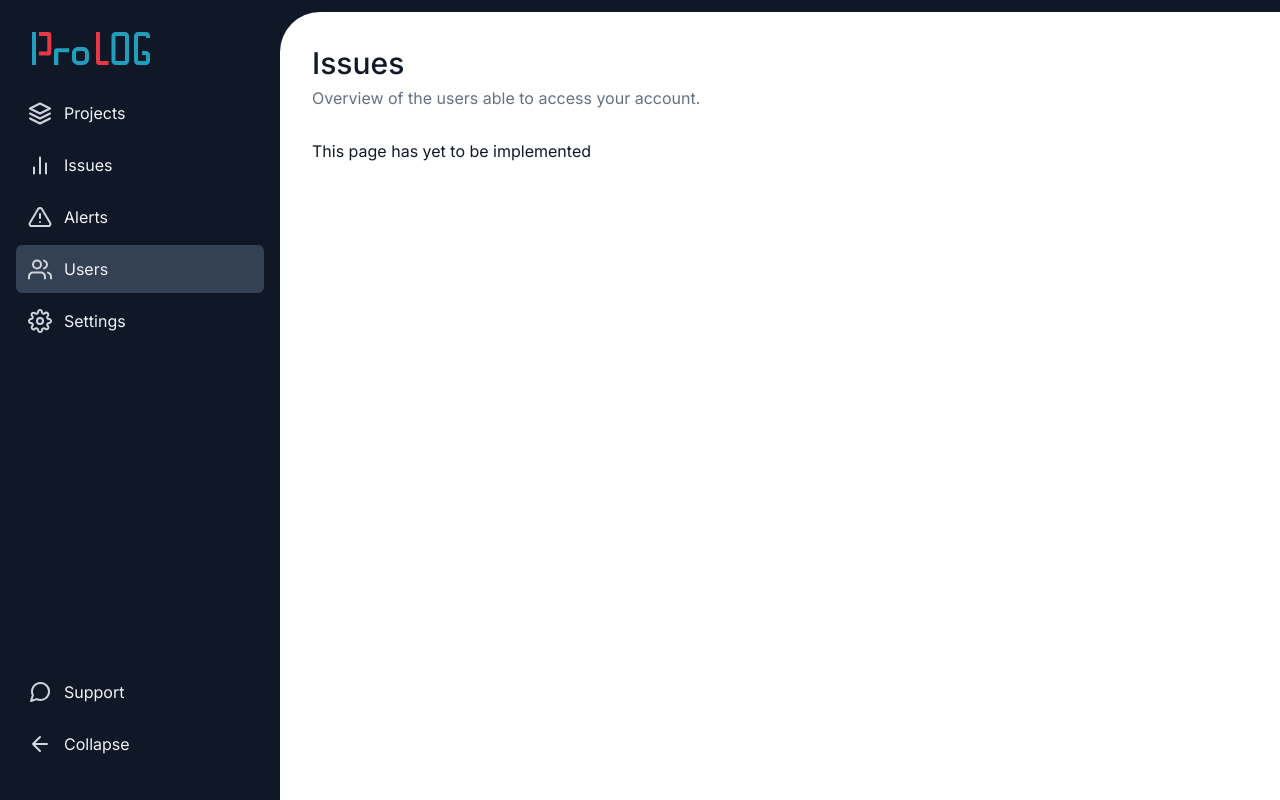
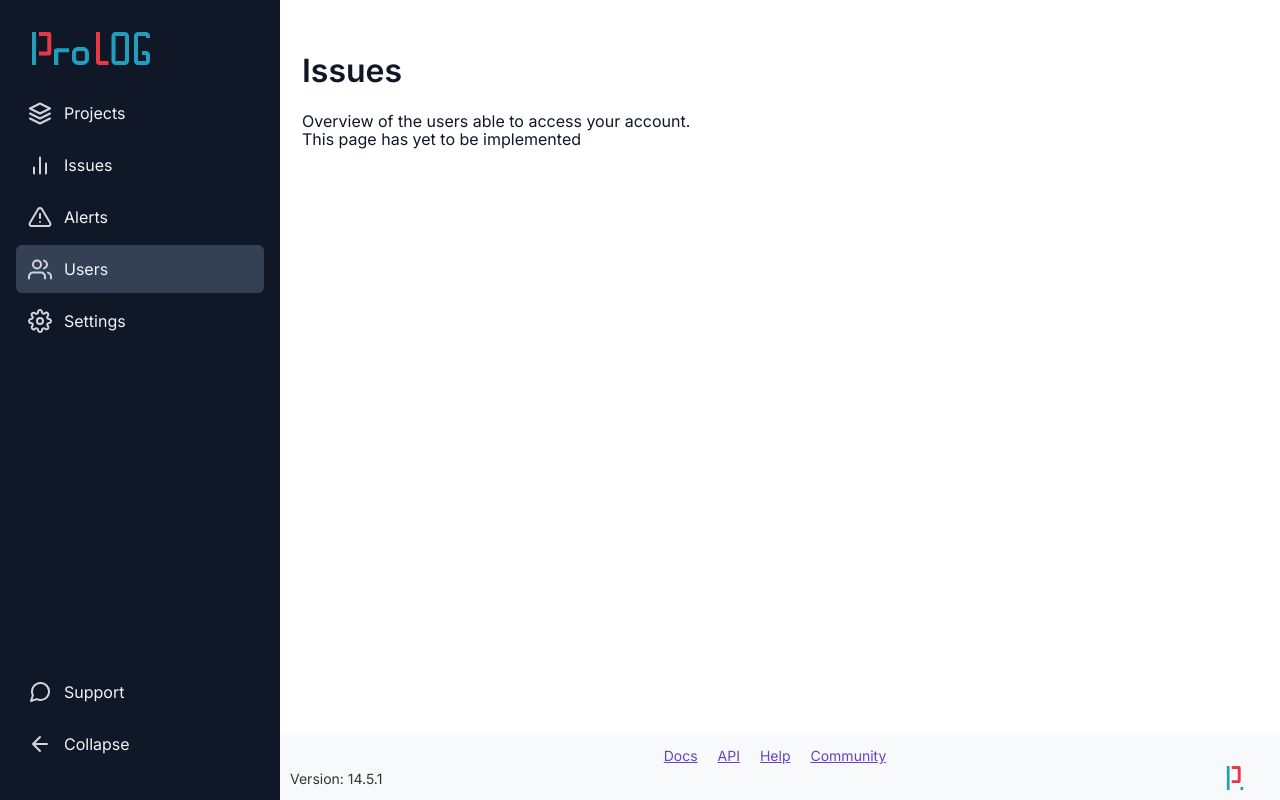
Before and after one commit to profydev/prolog-app-AlexGopal, a Next.js app: page /dashboard/users in a window 1280 px wide. Built offline with nearby package versions, Linux system fonts and the light colour scheme.

Commit message:
added a model of the footer and modifed spacing between maincontent and nav bar.

```diff
--- /dev/null
+++ b/features/footer/footer.module.scss
@@ -0,0 +1,84 @@
+// .footer {
+//     padding: 10px 20px;  // Adjust padding to reduce height
+//     text-align: center;
+//     background-color: #f8f9fa;
+//     color: #333;
+//     position: relative;
+//     z-index: 1;  // Ensure footer stays beneath sidebar
+//     font-size: 14px;
+//     line-height: 1.5;
+//   }
+
+// .footer {
+//   padding: 10px 20px;  // Adjust padding to reduce height
+//   background-color: #f8f9fa;
+//   color: #333;
+//   position: relative;
+//   z-index: 1;  // Ensure footer stays beneath sidebar
+//   font-size: 14px;
+//   line-height: 1.5;
+//   display: flex; //aligns items horizontally
+//   justify-content: space-between; //distrubates space between links and logo
+//   align-items: center; //vertically centers items in the footer
+//   position: relative;
+
+//   .navLinks {
+//     display: flex;
+//     gap: 20px;  // Space between the links
+
+//     a {
+//       color: #333;
+//       text-decoration: none;
+//       font-weight: bold;
+
+//       &:hover {
+//         text-decoration: underline;
+//       }
+//     }
+//   }
+
+//   .footerInfo {
+//     display: flex;
+//     align-items: center;
+//     gap: 20px;  // Space between the version text and logo
+
+//     .logo {
+//       height: 24px;  // Adjust as needed for your logo size
+//     }
+//   }
+// }
+
+.footer {
+  padding: 10px 20px; // Adjust padding to reduce height
+  background-color: #f8f9fa;
+  color: #333;
+  font-size: 14px;
+  line-height: 1.5;
+  z-index: 1;
+  position: relative;
+
+  // Apply the same margin-left as the contentWrapper for alignment with sidebar
+  // margin-left: 30px; // Matches the sidebar width when expanded
+
+  // Ensure footer adjusts when the sidebar is collapsed
+  // &.isCollapsed {
+  //   margin-left: 83px;
+  // }
+
+  .navLinks {
+    display: flex;
+    gap: 20px; // Space between the links
+    justify-content: center;
+  }
+
+  .footerInfo {
+    display: flex;
+    align-items: center;
+    justify-content: space-between;
+    gap: 20px;
+
+    .logo {
+      height: 24px;
+    }
+  }
+}
--- /dev/null
+++ b/features/footer/footer.tsx
@@ -0,0 +1,32 @@
+import styles from "./footer.module.scss";
+import Image from "next/image";
+
+export function Footer() {
+  return (
+    // <div className = {styles.footer}>
+    //     hello
+    // </div>
+    <div>
+      {/* <p>&copy; 2024 Your Company Name. All rights reserved.</p>
+            <p>Contact us at <a href="mailto:support@yourcompany.com">support@yourcompany.com</a></p> */}
+      <footer className={styles.footer}>
+        <nav className={styles.navLinks}>
+          <a href="/docs">Docs</a>
+          <a href="/api">API</a>
+          <a href="/help">Help</a>
+          <a href="/community">Community</a>
+        </nav>
+        <div className={styles.footerInfo}>
+          <span>Version: 14.5.1</span>
+          <Image
+            src="/icons/logo-small.svg"
+            alt="ProLog Logo"
+            width={50}
+            height={50}
+            className={styles.logo}
+          />
+        </div>
+      </footer>
+    </div>
+  );
+}
--- a/features/layout/page-container/page-container.module.scss
+++ b/features/layout/page-container/page-container.module.scss
@@ -4,13 +4,77 @@
 @use "@styles/breakpoint";
 @use "@styles/misc";
 
+// .container {
+//   display: flex;
+//   min-height: 100vh; // Full height of the viewport
+// }
+
+// .sidebar {
+//   width: 250px; // Fixed width for the sidebar
+//   background: color.$gray-900;
+//   position: relative;
+//   z-index: 2; // Ensure sidebar stays above other content
+
+//   &.isCollapsed {
+//     width: 83px;
+//   }
+// }
+
+// .contentWrapper {
+//   flex: 1;
+//   display: flex;
+//   flex-direction: column;
+//   position: relative;
+//   margin-left: 50px; // Matches the sidebar width when expanded
+
+//   &.isCollapsed {
+//     margin-left: 83px; // Matches the collapsed sidebar width
+//   }
+// }
+
+// .main {
+//   flex: 1; // Main content takes up remaining space
+// }
+
+// .contentContainer {
+//   flex: 1;
+//   margin-top: misc.$header-height;
+//   padding: space.$s8 space.$s3;
+//   background: white;
+//   overflow: hidden; // Ensure no content overflows
+
+//   @media (min-width: breakpoint.$desktop) {
+//     margin-top: 0; // Remove top margin for desktop
+//     padding: space.$s8;
+//     border-top-left-radius: space.$s10;
+//   }
+// }
+
 .container {
   display: flex;
+  min-height: 100vh; // Full height of the viewport
+}
+
+.sidebar {
+  width: 250px;
+  background: color.$gray-900;
+  position: relative;
+  z-index: 2;
+
+  &.isCollapsed {
+    width: 83px;
+  }
+}
+
+.contentWrapper {
+  flex: 1;
+  display: flex;
   flex-direction: column;
-  background: color.$gray-900;
+  position: relative;
+  margin-left: 20px;
 
-  @media (min-width: breakpoint.$desktop) {
-    flex-direction: row;
+  &.isCollapsed {
+    margin-left: 0; // Aligns content and footer to sidebar when collapsed
   }
 }
 
@@ -19,27 +83,15 @@
 }
 
 .contentContainer {
-  min-height: calc(100vh - 2 * space.$s8 - misc.$header-height);
+  flex: 1;
   margin-top: misc.$header-height;
   padding: space.$s8 space.$s3;
   background: white;
+  overflow: hidden;
 
   @media (min-width: breakpoint.$desktop) {
-    min-height: calc(100vh - space.$s3 - 2 * space.$s8);
-    margin-top: space.$s3;
+    margin-top: 0;
     padding: space.$s8;
     border-top-left-radius: space.$s10;
   }
 }
-
-.title {
-  margin: space.$s0 space.$s0 space.$s1;
-  color: color.$gray-900;
-  font: font.$display-sm-medium;
-}
-
-.info {
-  margin-bottom: space.$s8;
-  color: color.$gray-500;
-  font: font.$text-md-regular;
-}
--- a/features/layout/page-container/page-container.tsx
+++ b/features/layout/page-container/page-container.tsx
@@ -1,6 +1,10 @@
 import Head from "next/head";
 import { SidebarNavigation } from "../sidebar-navigation";
+import { Footer } from "../../footer/footer";
+import classNames from "classnames"; // <-- Add this line
 import styles from "./page-container.module.scss";
+import { useContext } from "react";
+import { NavigationContext } from "../sidebar-navigation/navigation-context";
 
 type PageContainerProps = {
   children: React.ReactNode;
@@ -11,6 +15,8 @@ type PageContainerProps = {
 export function PageContainer({ children, title, info }: PageContainerProps) {
   const documentTitle = `ProLog - ${title}`;
 
+  const { isSidebarCollapsed } = useContext(NavigationContext);
+
   return (
     <div className={styles.container}>
       <Head>
@@ -19,7 +25,22 @@ export function PageContainer({ children, title, info }: PageContainerProps) {
         <link rel="icon" href="/favicon.ico" />
       </Head>
 
+      {/* Apply isCollapsed class dynamically */}
+      <div
+        className={classNames(
+          styles.sidebar,
+          isSidebarCollapsed && styles.isCollapsed,
+        )}
+      >
         <SidebarNavigation />
+      </div>
+
+      <div
+        className={classNames(
+          styles.contentWrapper,
+          isSidebarCollapsed && styles.isCollapsed,
+        )}
+      >
         <main className={styles.main}>
           <div className={styles.contentContainer}>
             <h1 className={styles.title}>{title}</h1>
@@ -27,6 +48,8 @@ export function PageContainer({ children, title, info }: PageContainerProps) {
             {children}
           </div>
         </main>
+        <Footer />
+      </div>
     </div>
   );
 }
--- a/features/layout/sidebar-navigation/sidebar-navigation.module.scss
+++ b/features/layout/sidebar-navigation/sidebar-navigation.module.scss
@@ -15,9 +15,9 @@
     height: 100vh;
   }
 
-  &.isCollapsed {
+  &.isCOllapsed {
     @media (min-width: breakpoint.$desktop) {
-      width: 5.1875rem;
+      width: 3rem;
     }
   }
 }
```
Lines whose indentation alone changed are shown as unchanged.
